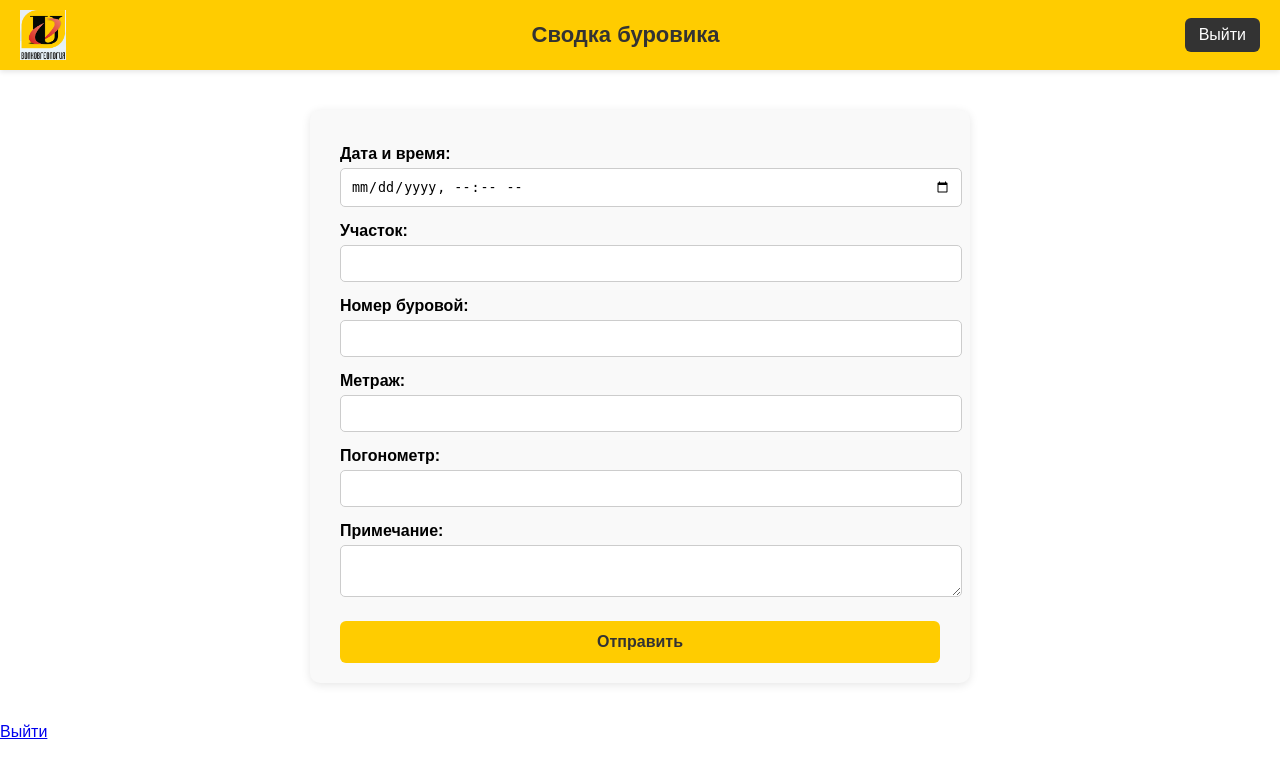
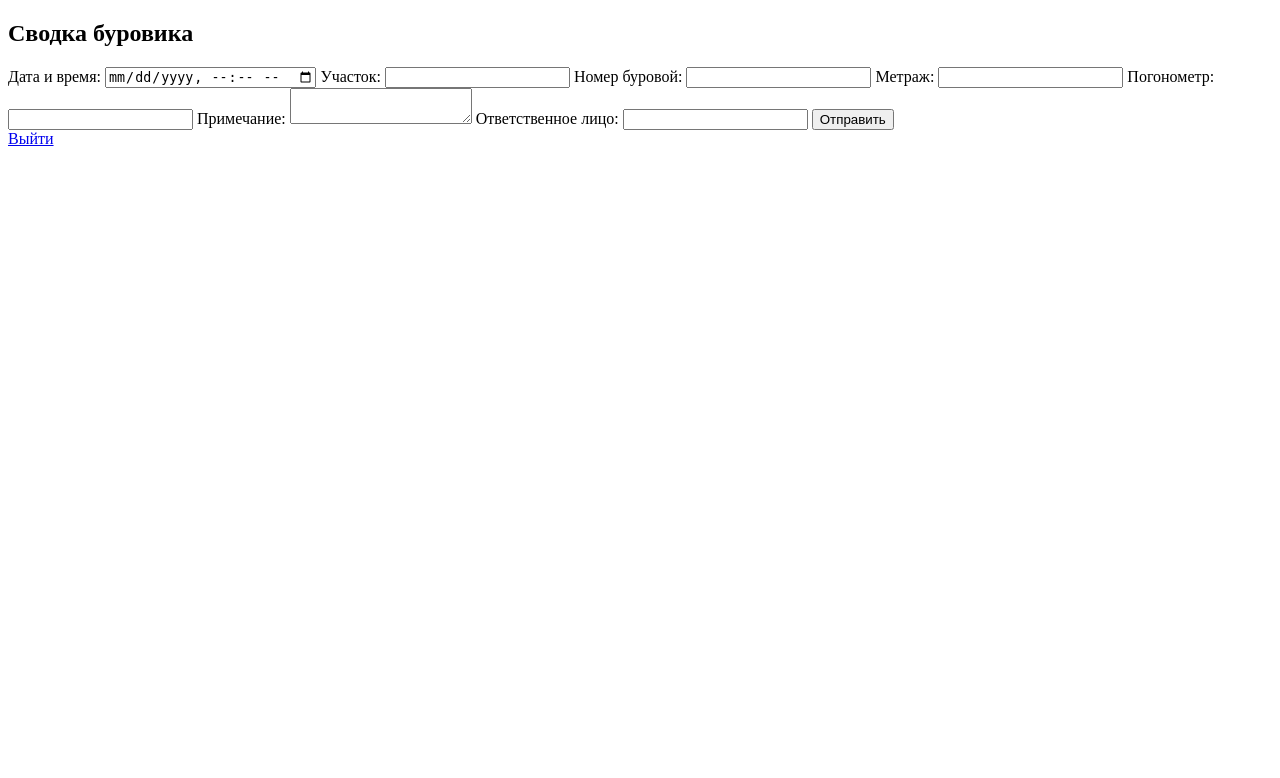
Before and after one commit to Maksat-Sh/bur-report-supabase, a FastAPI app: template templates/form.html in a window 1280 px wide. Shown: the top 778 px of the page. Run offline with FastAPI, Linux system fonts and the light colour scheme; the template is opened without the code that fills it, so the values that code supplies are empty.

Commit message:
Update form.html

```diff
--- a/templates/form.html
+++ b/templates/form.html
@@ -2,129 +2,49 @@
 <html lang="ru">
 <head>
     <meta charset="UTF-8">
-    <meta name="viewport" content="width=device-width, initial-scale=1.0">
     <title>Сводка буровика</title>
     <link rel="stylesheet" href="/static/style.css">
-    <style>
-        body {
-            background-color: white;
-            font-family: Arial, sans-serif;
-            margin: 0;
-            padding: 0;
-        }
-        header {
-            display: flex;
-            align-items: center;
-            justify-content: space-between;
-            background-color: #ffcc00;
-            padding: 10px 20px;
-            box-shadow: 0 2px 5px rgba(0,0,0,0.1);
-        }
-        header img {
-            height: 50px;
-        }
-        header h1 {
-            flex: 1;
-            text-align: center;
-            color: #333;
-            margin: 0;
-            font-size: 22px;
-        }
-        header a {
-            background-color: #333;
-            color: white;
-            text-decoration: none;
-            padding: 8px 14px;
-            border-radius: 6px;
-            transition: background 0.3s;
-        }
-        header a:hover {
-            background-color: #555;
-        }
-        form {
-            max-width: 600px;
-            margin: 40px auto;
-            background: #f9f9f9;
-            padding: 20px 30px;
-            border-radius: 10px;
-            box-shadow: 0 2px 10px rgba(0,0,0,0.1);
-        }
-        label {
-            display: block;
-            margin-top: 15px;
-            font-weight: bold;
-        }
-        input, textarea {
-            width: 100%;
-            padding: 10px;
-            margin-top: 5px;
-            border-radius: 5px;
-            border: 1px solid #ccc;
-        }
-        button {
-            margin-top: 20px;
-            width: 100%;
-            padding: 12px;
-            background-color: #ffcc00;
-            border: none;
-            border-radius: 6px;
-            font-size: 16px;
-            font-weight: bold;
-            color: #333;
-            cursor: pointer;
-            transition: background 0.3s;
-        }
-        button:hover {
-            background-color: #ffb400;
-        }
-    </style>
 </head>
 <body>
-    <header>
-        <img src="/static/logo.png" alt="Волковгеология">
-        <h1>Сводка буровика</h1>
-        <a href="/login">Выйти</a>
-    </header>
-
-   <form action="/submit" method="post">
+    <div class="container">
+        <h2>Сводка буровика</h2>
+        <form id="reportForm">
             <label>Дата и время:</label>
-  <input type="datetime-local" name="date_time" required><br>
+            <input type="datetime-local" name="date_time" required>
 
             <label>Участок:</label>
-  <input type="text" name="location" required><br>
+            <input type="text" name="location" required>
 
             <label>Номер буровой:</label>
-  <input type="text" name="rig_number" required><br>
+            <input type="text" name="rig_number" required>
 
             <label>Метраж:</label>
-  <input type="number" name="meterage" step="0.1" required><br>
+            <input type="number" step="0.01" name="meterage" required>
 
             <label>Погонометр:</label>
-  <input type="number" name="pogon" step="0.1" required><br>
+            <input type="number" step="0.01" name="pogon" required>
 
             <label>Примечание:</label>
-  <textarea name="note"></textarea><br>
+            <textarea name="note"></textarea>
+
+            <label>Ответственное лицо:</label>
+            <input type="text" name="operator_name" value="{{ user.full_name }}" readonly>
 
             <button type="submit">Отправить</button>
         </form>
 
-        <a href="/logout" class="btn">Выйти</a>
-
-    </form>
+        <a href="/logout" class="logout-btn">Выйти</a>
+    </div>
 
     <script>
-        document.getElementById("reportForm").addEventListener("submit", async (e) => {
+        const form = document.getElementById('reportForm');
+        form.addEventListener('submit', async (e) => {
             e.preventDefault();
-            const formData = new FormData(e.target);
-            const data = Object.fromEntries(formData.entries());
-            const response = await fetch("/submit", {
-                method: "POST",
-                headers: { "Content-Type": "application/json" },
-                body: JSON.stringify(data),
-            });
+            const formData = new FormData(form);
+            const response = await fetch('/submit', { method: 'POST', body: formData });
             const result = await response.json();
-            alert(result.message);
-            e.target.reset();
+            alert(result.message || result.error);
+            if (result.message) form.reset();
         });
     </script>
 </body>
```
Lines whose indentation alone changed are shown as unchanged.
